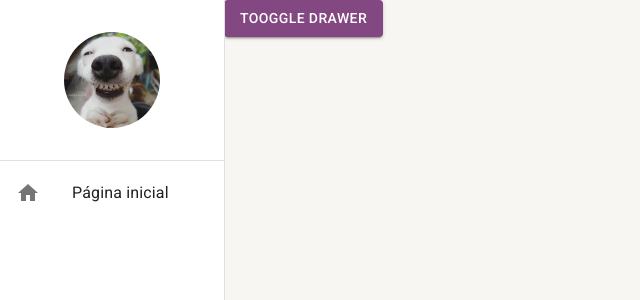
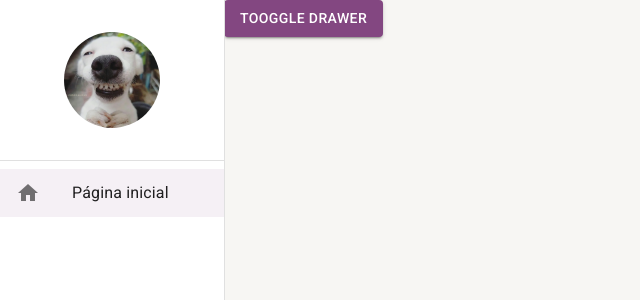
Before and after one commit to Emerson-lab/search-city-web-app, a React (Create React App) app: page /pagina-inicial in a window 1280 px wide. Shown: the top 300 px of the page, without its empty margins (0-640 px from the left). Built offline with nearby package versions, Linux system fonts and the light colour scheme.

Commit message:
List Item Link component

```diff
--- a/src/routes/index.tsx
+++ b/src/routes/index.tsx
@@ -1,9 +1,21 @@
 import { Button } from "@mui/material";
+import { useEffect } from 'react';
 import { Navigate, Route, Routes } from "react-router-dom";
 import { useDrawerContext } from "../shared/contexts";
 
 export const AppRoutes = () => {
-  const { toggleDrawerOpenContext } = useDrawerContext()
+  const { toggleDrawerOpenContext, setDrawerOptions } = useDrawerContext();
+
+  useEffect(() => {
+    setDrawerOptions([
+      {
+        label: 'Página inicial',
+        icon: "home",
+        path: "/pagina-inicial"
+      }
+    ]);
+  }, []);
+
   return (
     <Routes>
       <Route
--- a/src/shared/components/menu-lateral/MenuLateral.tsx
+++ b/src/shared/components/menu-lateral/MenuLateral.tsx
@@ -11,16 +11,49 @@
   useTheme
 } from "@mui/material";
 import { Box } from "@mui/system";
+import { useMatch, useNavigate, useResolvedPath } from "react-router-dom";
 import { useDrawerContext } from "../../contexts";
 
 interface IThemeProviderProps {
   children: React.ReactNode
 }
 
+interface IListItemLinkProps {
+  to: string;
+  icon: string;
+  label: string;
+  onClick: (() => void) | undefined;
+}
+
+const ListItemLink: React.FC<IListItemLinkProps> = ({ to, icon, label, onClick }) => {
+  const navigate = useNavigate();
+
+  const resolvedPath = useResolvedPath(to);
+  const match = useMatch({
+    path: resolvedPath.pathname,
+    end: false
+  });
+
+  const handleClick = () => {
+    navigate(to);
+    onClick?.();
+  };
+
+  return (
+    <ListItemButton selected={!!match} onClick={handleClick}>
+      <ListItemIcon>
+        <Icon>{icon}</Icon>
+      </ListItemIcon>
+      <ListItemText primary={label} />
+    </ListItemButton>
+  )
+
+}
+
 export const MenuLateral: React.FC<IThemeProviderProps> = ({ children }) => {
   const theme = useTheme();
   const isSmDown = useMediaQuery(theme.breakpoints.down('sm'))
-  const { isDrawerOpenContext, toggleDrawerOpenContext } = useDrawerContext()
+  const { isDrawerOpenContext, toggleDrawerOpenContext, drawerOptions } = useDrawerContext()
 
   return (
     <>
@@ -53,12 +86,15 @@
 
           <Box flex={1}>
             <List component="nav">
-              <ListItemButton>
-                <ListItemIcon>
-                  <Icon>home</Icon>
-                </ListItemIcon>
-                <ListItemText primary="Página inicial" />
-              </ListItemButton>
+              {drawerOptions.map(drawerOption => (
+                <ListItemLink
+                  key={drawerOption.path}
+                  icon={drawerOption.icon}
+                  to={drawerOption.path}
+                  label={drawerOption.label}
+                  onClick={isSmDown ? toggleDrawerOpenContext : undefined}
+                />
+              ))}
             </List>
           </Box>
 
--- a/src/shared/contexts/DrawerContext.tsx
+++ b/src/shared/contexts/DrawerContext.tsx
@@ -1,9 +1,16 @@
 import { createContext, useCallback, useContext, useState } from 'react';
+
+interface IDrawerOption {
+  icon: string;
+  path: string;
+  label: string;
+}
 
 interface IDrawerContext {
   isDrawerOpenContext: boolean;
+  drawerOptions: IDrawerOption[];
   toggleDrawerOpenContext: () => void;
-  setIsDrawerOpenContext: (value: boolean) => void;
+  setDrawerOptions: (newDrawerOptions: IDrawerOption[]) => void;
 }
 
 const DrawerContext = createContext({} as IDrawerContext);
@@ -17,18 +24,24 @@
 }
 
 export const DrawerProvider = ({ children }: ChildrenProps) => {
+  const [drawerOptions, setDrawerOptions] = useState<IDrawerOption[]>([]);
   const [isDrawerOpenContext, setIsDrawerOpenContext] = useState(false);
 
   const toggleDrawerOpenContext = useCallback(() => {
     setIsDrawerOpenContext(oldDrawerOpen => !oldDrawerOpen);
   }, []);
 
+  const handleSetDrawerOptions = useCallback((newDrawerOptions: IDrawerOption[]) => {
+    setDrawerOptions(newDrawerOptions);
+  }, []);
+
   return (
     <DrawerContext.Provider
       value={{
         isDrawerOpenContext,
-        setIsDrawerOpenContext,
-        toggleDrawerOpenContext
+        toggleDrawerOpenContext,
+        drawerOptions,
+        setDrawerOptions: handleSetDrawerOptions
       }}
     >
       {children}
```
